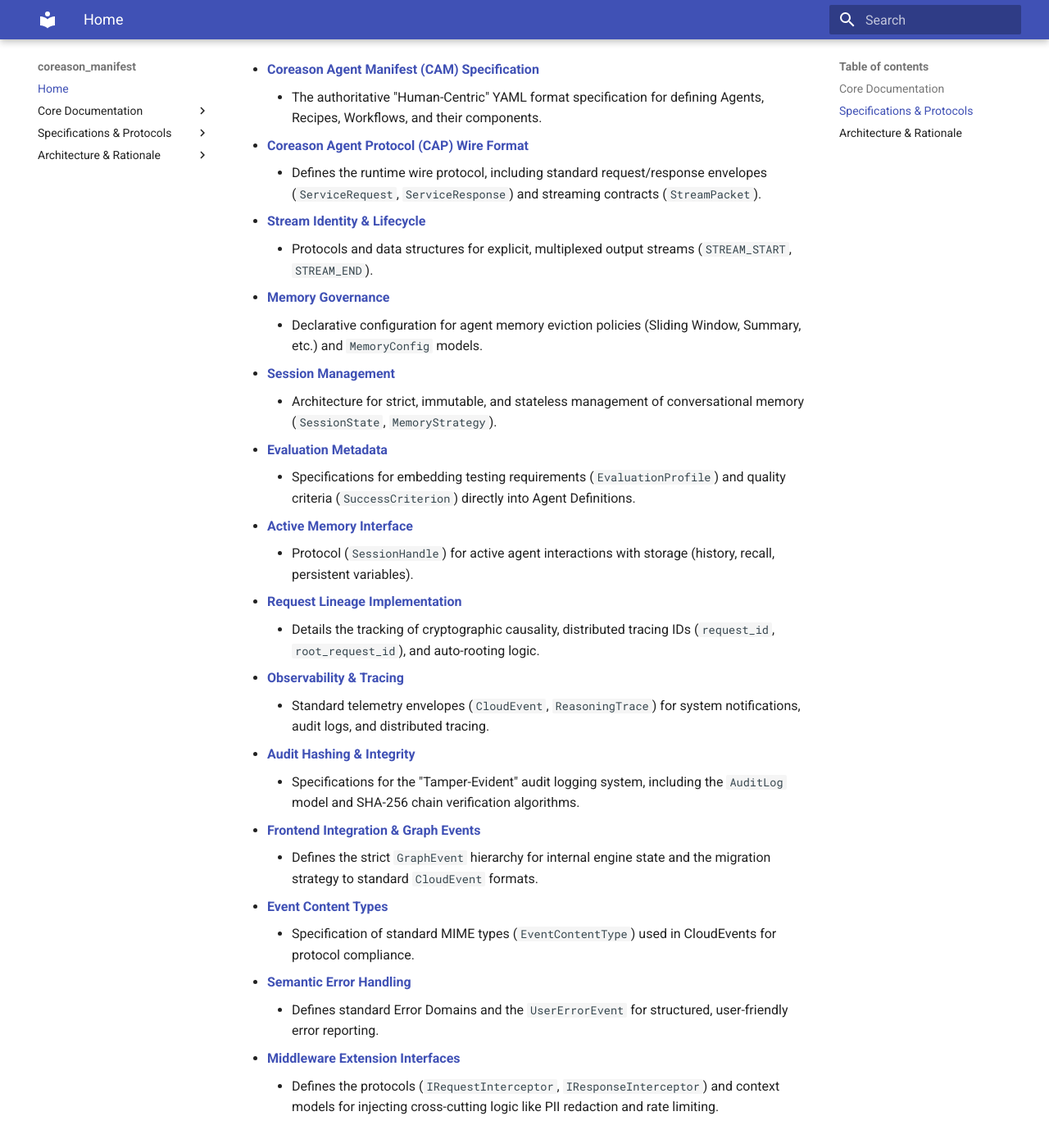
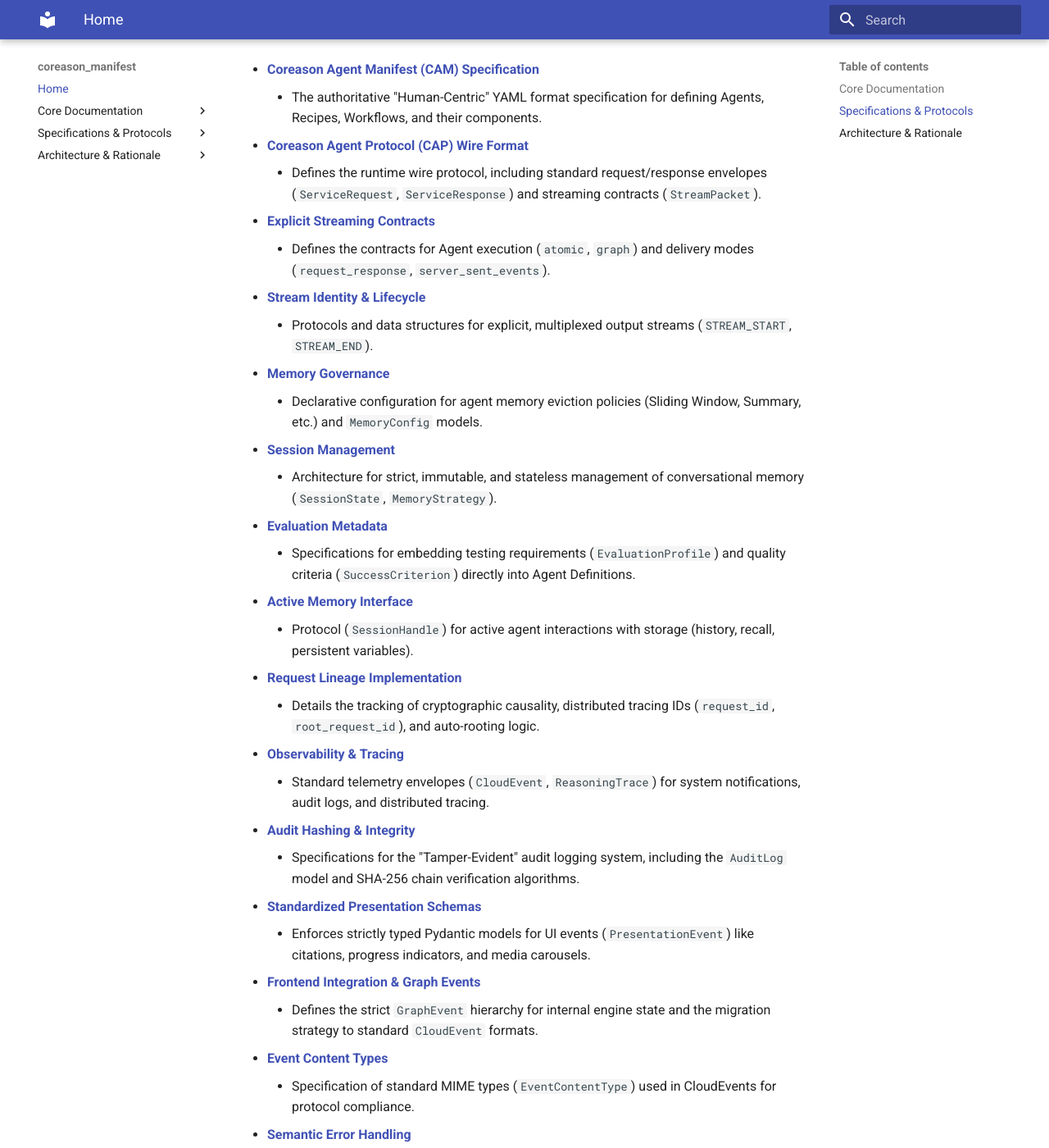
Before and after one commit to CoReason-AI/coreason-manifest, an MkDocs documentation site: the page built from docs/index.md, in a window 1280 px wide and 1400 px high, scrolled down 728 px. Shown: the whole window at 82% size. Built offline with MkDocs 1.6.1 and Material for MkDocs 9.7.7, drawn with Linux system fonts in a browser that asks for light colours.

Commit message:
docs: Organize and index missing documentation (#306)
- Added missing documents to `mkdocs.yml`: `streaming_contracts.md`, `active_memory_interface.md`, `middleware_extension_interfaces.md`, `presentation_schemas.md`.
- Updated `docs/index.md` with links and descriptions for the new documents.
- Added cross-links in `docs/cap/specification.md` and `docs/cap/wire_protocol.md` for better navigation.
- Verified `mkdocs.yml` structure and ran linters/tests.

```diff
--- a/docs/index.md
+++ b/docs/index.md
@@ -24,6 +24,9 @@ This is the central documentation index for the `coreason-manifest` project, whi
 *   **[Coreason Agent Protocol (CAP) Wire Format](cap/wire_protocol.md)**
     *   Defines the runtime wire protocol, including standard request/response envelopes (`ServiceRequest`, `ServiceResponse`) and streaming contracts (`StreamPacket`).
 
+*   **[Explicit Streaming Contracts](cap/streaming_contracts.md)**
+    *   Defines the contracts for Agent execution (`atomic`, `graph`) and delivery modes (`request_response`, `server_sent_events`).
+
 *   **[Stream Identity & Lifecycle](cap/stream_lifecycle.md)**
     *   Protocols and data structures for explicit, multiplexed output streams (`STREAM_START`, `STREAM_END`).
 
@@ -48,6 +51,9 @@ This is the central documentation index for the `coreason-manifest` project, whi
 *   **[Audit Hashing & Integrity](audit_hashing.md)**
     *   Specifications for the "Tamper-Evident" audit logging system, including the `AuditLog` model and SHA-256 chain verification algorithms.
 
+*   **[Standardized Presentation Schemas](presentation_schemas.md)**
+    *   Enforces strictly typed Pydantic models for UI events (`PresentationEvent`) like citations, progress indicators, and media carousels.
+
 *   **[Frontend Integration & Graph Events](frontend_integration.md)**
     *   Defines the strict `GraphEvent` hierarchy for internal engine state and the migration strategy to standard `CloudEvent` formats.
 
--- a/mkdocs.yml
+++ b/mkdocs.yml
@@ -11,16 +11,20 @@ nav:
   - Specifications & Protocols:
     - CAM Specification: cap/specification.md
     - CAP Wire Protocol: cap/wire_protocol.md
+    - Explicit Streaming Contracts: cap/streaming_contracts.md
     - Stream Identity & Lifecycle: cap/stream_lifecycle.md
     - Memory Governance: memory_governance.md
     - Session Management: session_management.md
+    - Active Memory Interface: active_memory_interface.md
     - Evaluation Metadata: evaluation_metadata.md
     - Request Lineage Implementation: request_lineage_implementation.md
     - Observability & Tracing: observability.md
     - Audit Hashing & Integrity: audit_hashing.md
+    - Standardized Presentation Schemas: presentation_schemas.md
     - Frontend Integration & Graph Events: frontend_integration.md
     - Event Content Types: event_content_types.md
     - Semantic Error Handling: error_handling_standards.md
+    - Middleware Extension Interfaces: middleware_extension_interfaces.md
   - Architecture & Rationale:
     - Product Requirements: product_requirements.md
     - Package Structure & Architecture: package_structure.md
```
Also changed, not shown: docs/cap/specification.md (+1 -1 lines), docs/cap/wire_protocol.md (+2 -2 lines).
